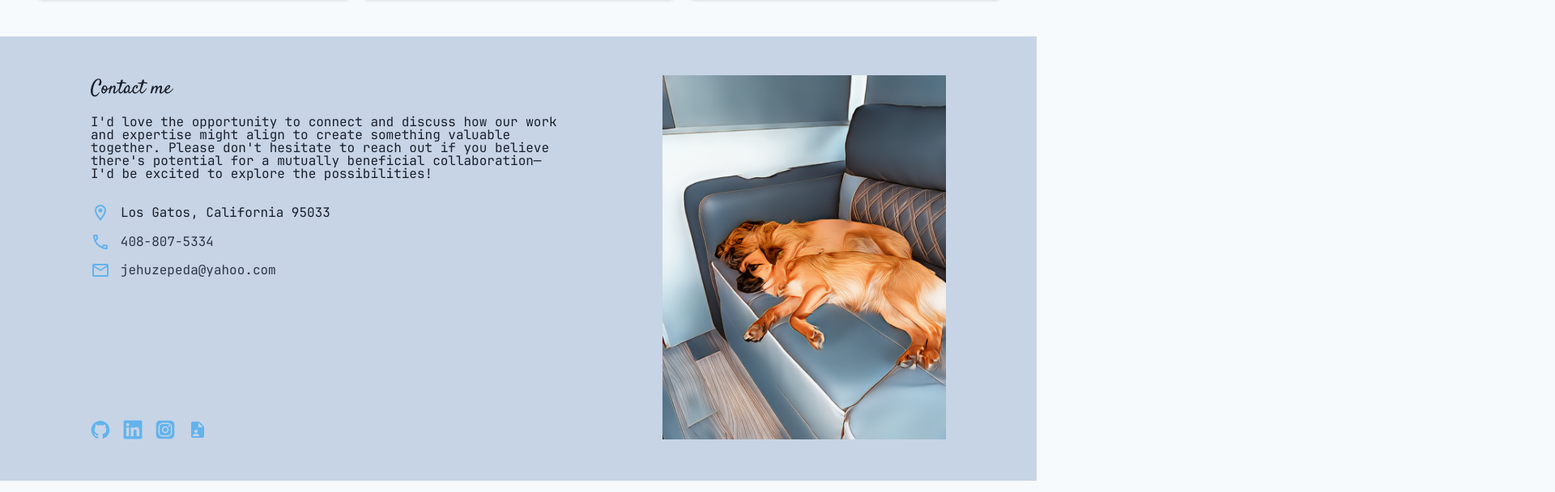
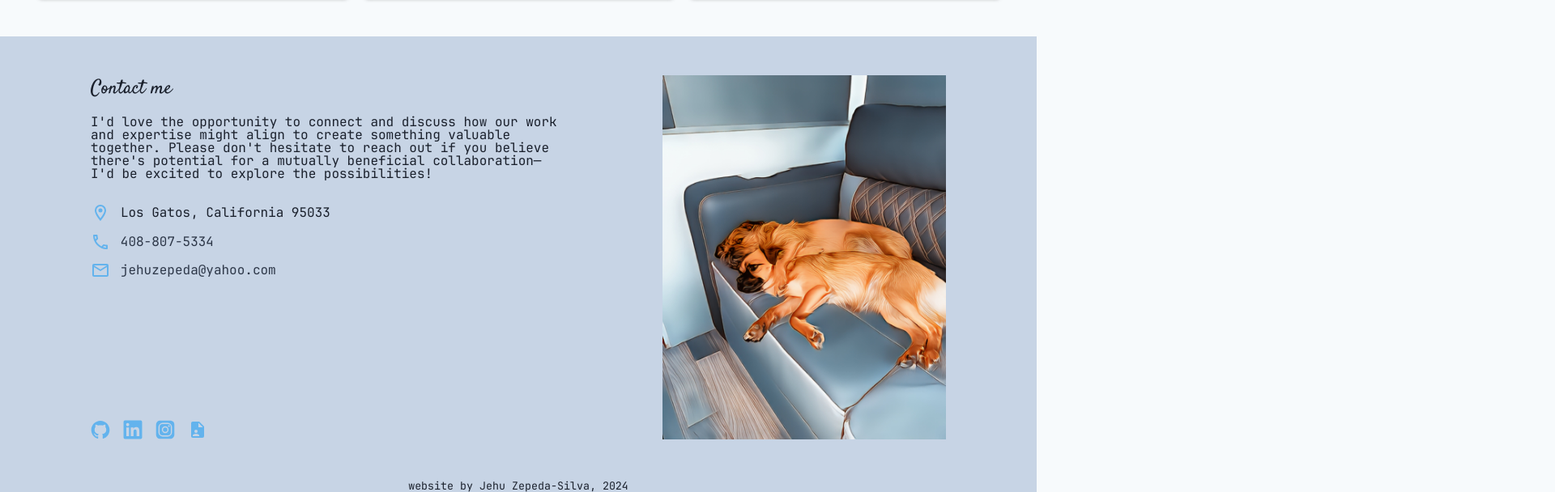
Before and after one commit to jehuzepedasilva2/homepage, a website built with webpack: page src/template.html in a window 1280 px wide. Shown: the part 1560-2168 px from the top of the page at 81% size, 1920 px wide, since content can reach past the window. Built offline with nearby package versions, Linux system fonts and the light colour scheme.

Commit message:
fixed double scrollable happening on chrome browser

```diff
--- a/src/styles.css
+++ b/src/styles.css
@@ -28,7 +28,7 @@
   font-weight: lighter;
 }
 
-html, body {
+html {
   overflow-x: hidden;
 }
 
@@ -334,6 +334,15 @@ main,
     fill 1s;
 }
 
+.designed-by {
+  width: 100vw;
+  font-size: smaller;
+  background-color: var(--bg-footer-clr);
+  padding: 0;
+  margin-left: -3rem;
+  margin-bottom: -3rem;
+}
+
 @keyframes slide-down {
   0% {
     transform: scaleY(0);
--- a/src/template.html
+++ b/src/template.html
@@ -154,5 +154,6 @@
     <div class="right-footer">
     </div>
   </footer>
+  <p class="designed-by" style="text-align: center;">website by Jehu Zepeda-Silva, 2024</p>
 </body>
 </html>
```
